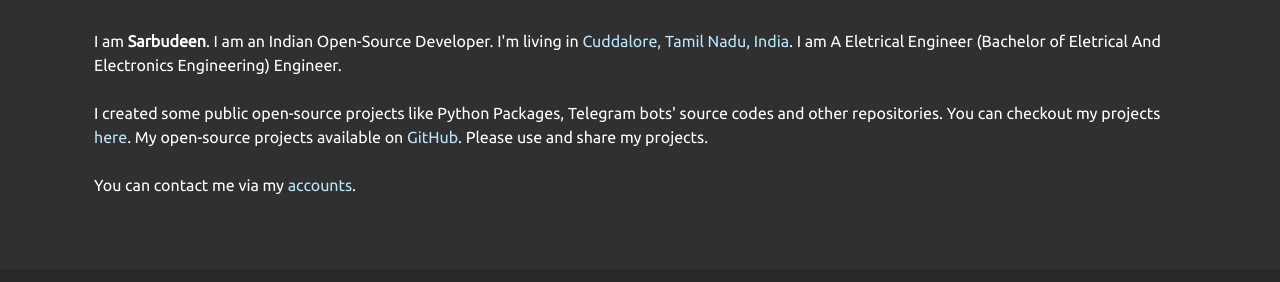
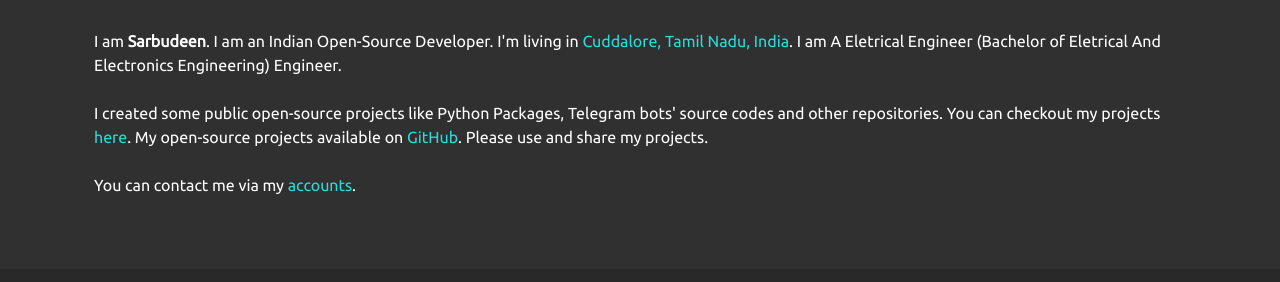
Before and after one commit to Izazsarbudeen/izazi.github.io, a plain HTML site: page index.html in a window 1280 px wide. Shown: the part 518-800 px from the top of the page. Drawn offline with nearby package versions, Linux system fonts and the light colour scheme.

Commit message:
Update style.css
Color

```diff
--- a/style.css
+++ b/style.css
@@ -26,6 +26,6 @@ body {
 }
 
 a {
-    color: #bae6ff;
+    color: #29DDDA;
     text-decoration: none;
 }
```
